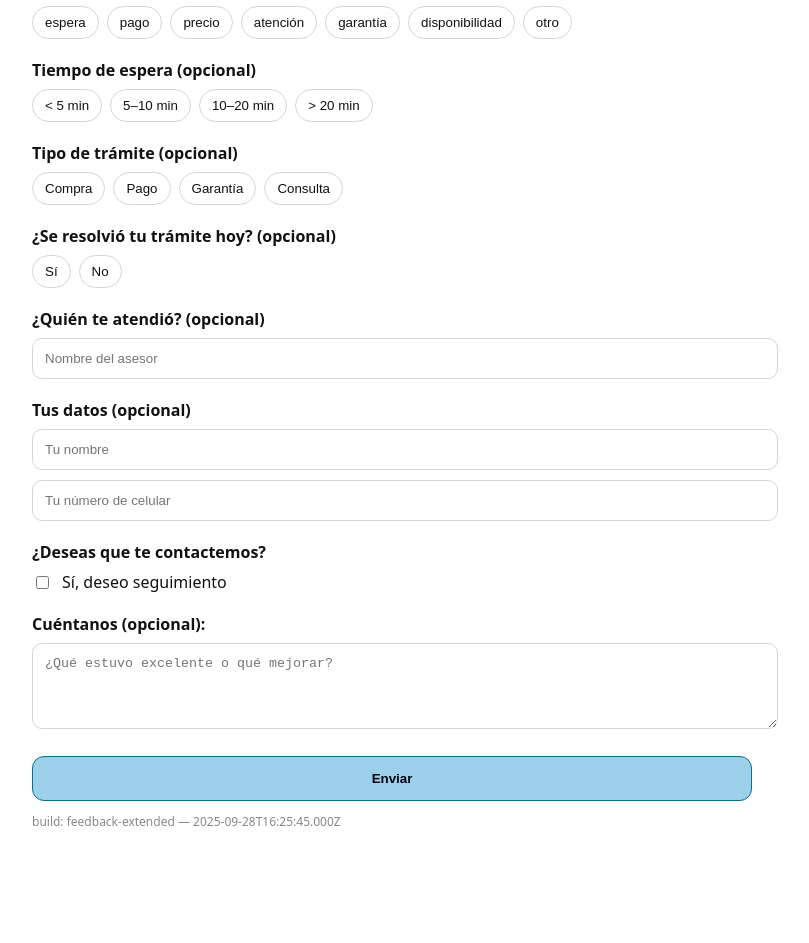
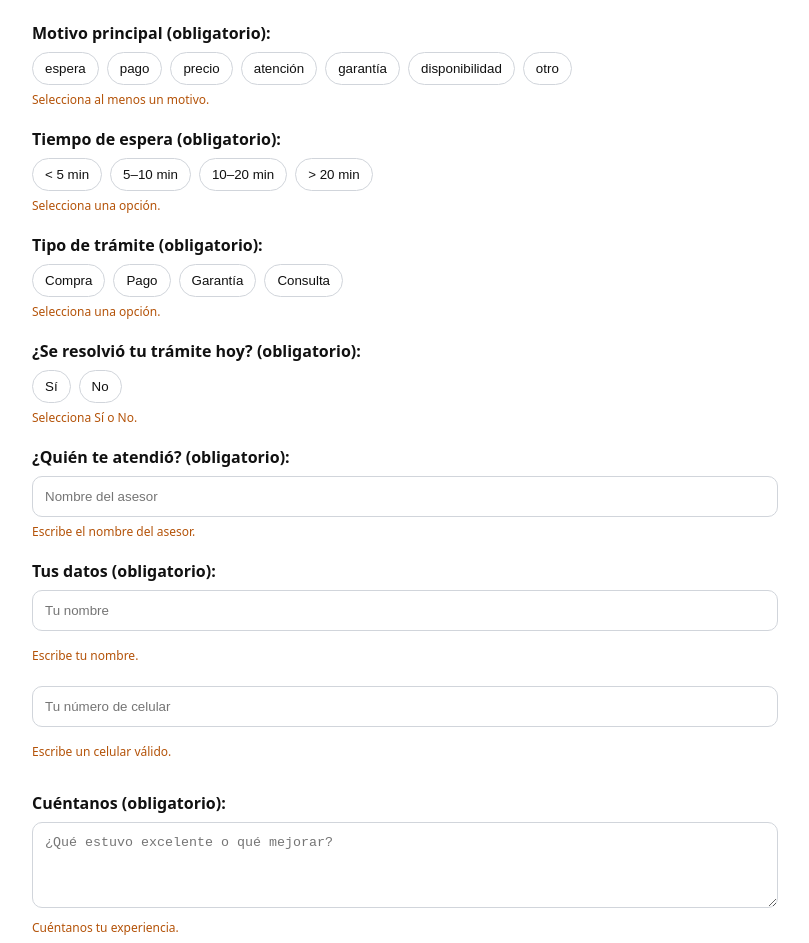
Before and after one commit to danieleconomist99/payjoy-reviews, a Next.js app: page /feedback in a window 1280 px wide. Shown: the part 309-1252 px from the top of the page, without its empty margins (248-1057 px from the left). Before the commit the page ends 1179 px from the top, so only its background shows below. Built offline with nearby package versions, Linux system fonts and the light colour scheme.

Commit message:
Update FeedbackClient.jsx

```diff
--- a/app/feedback/FeedbackClient.jsx
+++ b/app/feedback/FeedbackClient.jsx
@@ -1,50 +1,62 @@
-'use client'; // ← debe ser la PRIMERA línea
+'use client'; // ← primera línea
 
 import { useEffect, useMemo, useRef, useState } from 'react';
 
-// Constantes fuera del componente
+// Constantes
 const TAGS = ['espera','pago','precio','atención','garantía','disponibilidad','otro'];
 const WAIT = ['< 5 min','5–10 min','10–20 min','> 20 min'];
 const TRAMITE = ['Compra','Pago','Garantía','Consulta'];
 
 export default function FeedbackClient() {
-  // ----- STATE (solo lo necesario) -----
+  // STATE mínimo
   const [store, setStore] = useState('');
-  const [rating, setRating] = useState(0);
-  const [nps, setNps] = useState(null);
-  const [tags, setTags] = useState([]);
-  const [waitTime, setWaitTime] = useState('');
-  const [tramite, setTramite] = useState('');
-  const [resolved, setResolved] = useState(null); // true/false
-  const [wantFollow, setWantFollow] = useState(false);
+  const [rating, setRating] = useState(0);                 // ★ obligatorio
+  const [nps, setNps] = useState(null);                    // 0–10 obligatorio
+  const [tags, setTags] = useState([]);                    // >=1 obligatorio
+  const [waitTime, setWaitTime] = useState('');            // obligatorio
+  const [tramite, setTramite] = useState('');              // obligatorio
+  const [resolved, setResolved] = useState(null);          // true/false obligatorio
   const [loading, setLoading] = useState(false);
   const [ok, setOk] = useState(null);
 
-  // ----- REFS (inputs NO controlados para evitar salto de cursor) -----
-  const nameRef    = useRef(null);
-  const phoneRef   = useRef(null);
-  const staffRef   = useRef(null);
-  const commentRef = useRef(null);
-  const buildStampRef = useRef(new Date().toISOString()); // etiqueta estable
+  // REFS (inputs no controlados → no saltan cursor)
+  const nameRef    = useRef(null);  // obligatorio
+  const phoneRef   = useRef(null);  // obligatorio
+  const staffRef   = useRef(null);  // obligatorio
+  const commentRef = useRef(null);  // obligatorio
+  const buildStampRef = useRef(new Date().toISOString());
 
-  // Leer ?store=CEN una sola vez
+  // Cargar tienda desde ?store=
   useEffect(() => {
     const u = new URL(window.location.href);
     setStore(u.searchParams.get('store') || '');
   }, []);
 
-  // Habilitar botón (si pide seguimiento, exige celular)
+  // Validaciones (todas obligatorias)
+  const phoneOk = () => {
+    const v = (phoneRef.current?.value || '').trim();
+    return v.length >= 7; // regla simple; ajusta si quieres regex
+  };
+  const nameOk = () => (nameRef.current?.value || '').trim().length > 0;
+  const staffOk = () => (staffRef.current?.value || '').trim().length > 0;
+  const commentOk = () => (commentRef.current?.value || '').trim().length > 0;
+
   const canSubmit = useMemo(() => {
-    if (!(rating >= 1 && rating <= 5)) return false;
-    if (wantFollow) {
-      const phone = phoneRef.current?.value?.trim() || '';
-      if (phone.length < 5) return false;
-    }
-    return true;
-  }, [rating, wantFollow]);
+    return (
+      store &&
+      rating >= 1 && rating <= 5 &&
+      nps !== null && nps >= 0 && nps <= 10 &&
+      Array.isArray(tags) && tags.length >= 1 &&
+      WAIT.includes(waitTime) &&
+      TRAMITE.includes(tramite) &&
+      typeof resolved === 'boolean' &&
+      nameOk() && phoneOk() && staffOk() && commentOk()
+    );
+  }, [store, rating, nps, tags, waitTime, tramite, resolved]);
 
-  // ----- SUBMIT -----
+  // Envío
   const submit = async () => {
+    if (!canSubmit) return;
     setLoading(true);
     setOk(null);
     try {
@@ -54,34 +66,32 @@ export default function FeedbackClient() {
       const comment = commentRef.current?.value?.trim() || '';
 
       const payload = {
-        store_id: store || 'CEN',
+        store_id: store, // ya es obligatorio por URL; evita fallback 'CEN'
         submitted_at: new Date().toISOString(),
         rating,
-        nps_score: nps ?? undefined,
+        nps_score: nps,
         category_tags: tags,
-        wait_time: waitTime || undefined,
-        staff_name: staff || undefined,
-        procedure_type: tramite || undefined,
-        issue_resolved: typeof resolved === 'boolean' ? resolved : undefined,
-        wants_followup: wantFollow,
-        customer_name: name || undefined,        // ← nombre
-        contact: phone || undefined,             // ← celular
+        wait_time: waitTime,
+        staff_name: staff,
+        procedure_type: tramite,
+        issue_resolved: resolved,
+        customer_name: name,
+        contact: phone,
         comment,
       };
 
       const res = await fetch('/api/review', {
         method: 'POST',
-        headers: { 'content-type':'application/json' },
+        headers: { 'content-type': 'application/json' },
         body: JSON.stringify(payload),
       });
 
       setOk(res.ok);
 
       if (res.ok) {
-        // Limpieza mínima sin re-montar inputs
+        // Limpieza mínima (si quisieras mantener datos, elimina estas líneas)
         setRating(0); setNps(null); setTags([]);
         setWaitTime(''); setTramite(''); setResolved(null);
-        setWantFollow(false);
         if (nameRef.current)    nameRef.current.value    = '';
         if (phoneRef.current)   phoneRef.current.value   = '';
         if (staffRef.current)   staffRef.current.value   = '';
@@ -94,7 +104,7 @@ export default function FeedbackClient() {
     }
   };
 
-  // ----- UI helpers -----
+  // Helpers UI
   const Section = ({ title, children }) => (
     <section style={{ marginTop: 20 }}>
       <p style={{ margin: '0 0 8px', fontWeight: 600 }}>{title}</p>
@@ -114,6 +124,7 @@ export default function FeedbackClient() {
         color: active ? '#fff' : '#111',
         cursor:'pointer'
       }}
+      aria-pressed={active}
     >
       {children}
     </button>
@@ -131,6 +142,7 @@ export default function FeedbackClient() {
         color: rating===n ? '#fff':'#111',
         cursor:'pointer'
       }}
+      aria-pressed={rating===n}
     >
       {n}★
     </button>
@@ -147,69 +159,78 @@ export default function FeedbackClient() {
         color: nps===v ? '#fff':'#111',
         cursor:'pointer'
       }}
+      aria-pressed={nps===v}
     >
       {v}
     </button>
   );
 
-  // ----- RENDER -----
+  // RENDER
   return (
     <main style={{ maxWidth: 720, margin: '0 auto', padding: 20 }}>
-      <h1 style={{ fontSize: 28, fontWeight: 800, margin: 0 }}>¿Cómo te fue hoy?</h1>
+      <h1 style={{ fontSize: 28, fontWeight: 800, margin: 0 }}>Cuéntanos tu experiencia</h1>
       <p style={{ marginTop: 4, color: '#666' }}>
         Tienda: <strong>{store || '—'}</strong>
       </p>
 
-      <Section title="Calificación:">
+      <Section title="Calificación (obligatorio):">
         <div style={{ display:'flex', gap:8, flexWrap:'wrap' }}>
           {[1,2,3,4,5].map(n => <Star key={n} n={n} />)}
         </div>
+        {!(rating >= 1) && <p style={{color:'#b45309',fontSize:12,marginTop:6}}>Selecciona una calificación.</p>}
       </Section>
 
-      <Section title="¿Qué tan probable es que nos recomiendes? (0–10, opcional)">
+      <Section title="¿Qué tan probable es que nos recomiendes? 0–10 (obligatorio):">
         <div style={{ display:'flex', gap:6, flexWrap:'wrap' }}>
           {Array.from({ length: 11 }, (_, i) => i).map(v => <NpsBtn key={v} v={v} />)}
         </div>
+        {(nps === null) && <p style={{color:'#b45309',fontSize:12,marginTop:6}}>Selecciona un valor de 0 a 10.</p>}
       </Section>
 
-      <Section title="Motivo principal (opcional):">
+      <Section title="Motivo principal (obligatorio):">
         <div style={{ display:'flex', gap:8, flexWrap:'wrap' }}>
           {TAGS.map(t => (
             <Chip
               key={t}
               active={tags.includes(t)}
-              onClick={() => setTags(s => s.includes(t) ? s.filter(x=>x!==t) : [...s, t])}
+              onClick={() =>
+                setTags(s => s.includes(t) ? s.filter(x=>x!==t) : [...s, t])
+              }
             >
               {t}
             </Chip>
           ))}
         </div>
+        {tags.length < 1 && <p style={{color:'#b45309',fontSize:12,marginTop:6}}>Selecciona al menos un motivo.</p>}
       </Section>
 
-      <Section title="Tiempo de espera (opcional)">
+      <Section title="Tiempo de espera (obligatorio):">
         <div style={{ display:'flex', gap:8, flexWrap:'wrap' }}>
           {WAIT.map(opt => (
             <Chip key={opt} active={waitTime===opt} onClick={() => setWaitTime(opt)}>{opt}</Chip>
           ))}
         </div>
+        {!WAIT.includes(waitTime) && <p style={{color:'#b45309',fontSize:12,marginTop:6}}>Selecciona una opción.</p>}
       </Section>
 
-      <Section title="Tipo de trámite (opcional)">
+      <Section title="Tipo de trámite (obligatorio):">
         <div style={{ display:'flex', gap:8, flexWrap:'wrap' }}>
           {TRAMITE.map(opt => (
             <Chip key={opt} active={tramite===opt} onClick={() => setTramite(opt)}>{opt}</Chip>
           ))}
         </div>
+        {!TRAMITE.includes(tramite) && <p style={{color:'#b45309',fontSize:12,marginTop:6}}>Selecciona una opción.</p>}
       </Section>
 
-      <Section title="¿Se resolvió tu trámite hoy? (opcional)">
+      <Section title="¿Se resolvió tu trámite hoy? (obligatorio):">
         <div style={{ display:'flex', gap:8 }}>
           <Chip active={resolved===true}  onClick={() => setResolved(true)}>Sí</Chip>
           <Chip active={resolved===false} onClick={() => setResolved(false)}>No</Chip>
         </div>
+        {typeof resolved !== 'boolean' && <p style={{color:'#b45309',fontSize:12,marginTop:6}}>Selecciona Sí o No.</p>}
       </Section>
 
-      <Section title="¿Quién te atendió? (opcional)">
+      <Section title="¿Quién te atendió? (obligatorio):">
         <input
           ref={staffRef}
           type="text"
@@ -218,9 +239,10 @@ export default function FeedbackClient() {
           autoComplete="organization-title"
           style={{ width:'100%', padding:12, borderRadius:10, border:'1px solid #d1d5db' }}
         />
+        {!staffOk() && <p style={{color:'#b45309',fontSize:12,marginTop:6}}>Escribe el nombre del asesor.</p>}
       </Section>
 
-      <Section title="Tus datos (opcional)">
+      <Section title="Tus datos (obligatorio):">
         <div style={{ display:'grid', gap:10 }}>
           <input
             ref={nameRef}
@@ -230,6 +252,8 @@ export default function FeedbackClient() {
             autoComplete="name"
             style={{ width:'100%', padding:12, borderRadius:10, border:'1px solid #d1d5db' }}
           />
+          {!nameOk() && <p style={{color:'#b45309',fontSize:12,marginTop:6}}>Escribe tu nombre.</p>}
+
           <input
             ref={phoneRef}
             type="tel"
@@ -240,26 +264,11 @@ export default function FeedbackClient() {
             pattern="[0-9+ ]*"
             style={{ width:'100%', padding:12, borderRadius:10, border:'1px solid #d1d5db' }}
           />
+          {!phoneOk() && <p style={{color:'#b45309',fontSize:12,marginTop:6}}>Escribe un celular válido.</p>}
         </div>
       </Section>
 
-      <Section title="¿Deseas que te contactemos?">
-        <label style={{ display:'flex', alignItems:'center', gap:10 }}>
-          <input
-            type="checkbox"
-            checked={wantFollow}
-            onChange={e => setWantFollow(e.target.checked)}
-          />
-          <span>Sí, deseo seguimiento</span>
-        </label>
-        {wantFollow && (phoneRef.current?.value?.trim()?.length ?? 0) < 5 && (
-          <p style={{ marginTop:8, color:'#b45309', fontSize:12 }}>
-            Deja tu celular para poder contactarte.
-          </p>
-        )}
-      </Section>
-
-      <Section title="Cuéntanos (opcional):">
+      <Section title="Cuéntanos (obligatorio):">
         <textarea
           ref={commentRef}
           rows={4}
@@ -267,6 +276,7 @@ export default function FeedbackClient() {
           placeholder="¿Qué estuvo excelente o qué mejorar?"
           style={{ width:'100%', padding:12, borderRadius:10, border:'1px solid #d1d5db' }}
         />
+        {!commentOk() && <p style={{color:'#b45309',fontSize:12,marginTop:6}}>Cuéntanos tu experiencia.</p>}
       </Section>
 
       <button
@@ -274,14 +284,14 @@ export default function FeedbackClient() {
         onClick={submit}
         style={{
           marginTop:22, width:'100%', padding:14, borderRadius:12, border:'1px solid #0b6b8e',
-          background: canSubmit ? '#0ea5e9' : '#9ccfea', color:'#001', fontWeight:800
+          background: canSubmit ? '#0ea5e9' : '#9ccfea', color: '#001', fontWeight: 800
         }}
       >
         {loading ? 'Enviando…' : 'Enviar'}
       </button>
 
       <p style={{ marginTop:12, fontSize:12, color:'#888' }}>
-        build: feedback-extended — {buildStampRef.current}
+        build: feedback-required — {buildStampRef.current}
       </p>
 
       {ok === true  && <p style={{ color:'#15803d', marginTop:8 }}>¡Gracias! Recibimos tu review.</p>}
```
